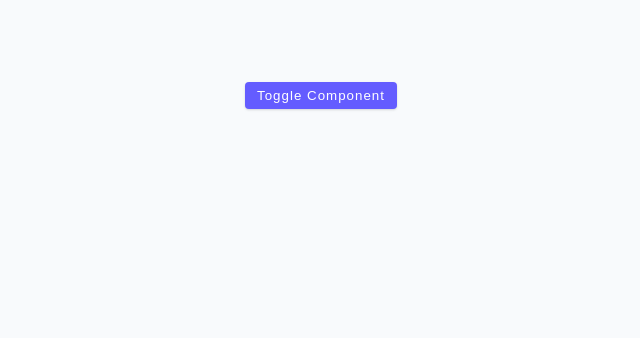
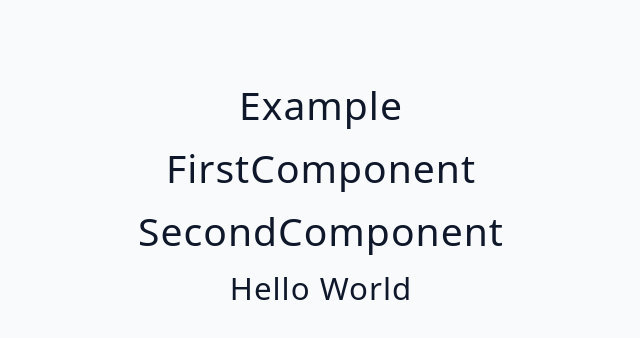
Before and after one commit to t-vanderwolk/Udemy-Advanced-React, a React (Vite) app: page / in a window 1280 px wide. Shown: the top 338 px of the page, without its empty margins (319-959 px from the left). Built offline with nearby package versions, Linux system fonts and the light colour scheme.

Commit message:
Project Structure - Export Group

```diff
--- a/src/App.jsx
+++ b/src/App.jsx
@@ -1,14 +1,14 @@
-// import Starter from './tutorial/01-useState/starter/02-useState-basics';
-import Starter from "./tutorial/02-useEffect/starter/05-cleanup-function"
-import { useState, useEffect } from "react";
-
+import Example from "./tutorial/04-project-structure/starter/Example";
 
 
 
 function App() {
   return (
     <div className='container'>
-     <Starter />
+   <Example />
+   <div>
+    <h3>hello world</h3>
+   </div>
   </div>
   );
 }
--- /dev/null
+++ b/src/Text.jsx
@@ -0,0 +1,4 @@
+import React from "react";
+export function Text({}) {
+  return <h3>hello world</h3>;
+}
--- /dev/null
+++ b/src/tutorial/04-project-structure/starter/Example/FirstComponent.jsx
@@ -0,0 +1,6 @@
+const FirstComponent = () => {
+  return (
+    <h2>FirstComponent</h2>
+  )
+}
+export default FirstComponent
--- /dev/null
+++ b/src/tutorial/04-project-structure/starter/Example/SecondComponent.jsx
@@ -0,0 +1,6 @@
+const SecondComponent = () => {
+  return (
+    <h2>SecondComponent</h2>
+  )
+}
+export default SecondComponent
--- /dev/null
+++ b/src/tutorial/04-project-structure/starter/Example/index.jsx
@@ -0,0 +1,14 @@
+import FirstComponent from "./firstComponent"
+import SecondComponent from "./SecondComponent"
+
+const Example = () => {
+  return (
+    <div>
+
+    <h2> Example</h2>
+    <FirstComponent />
+    <SecondComponent />
+    </div>
+  )
+}
+export default Example;
```
